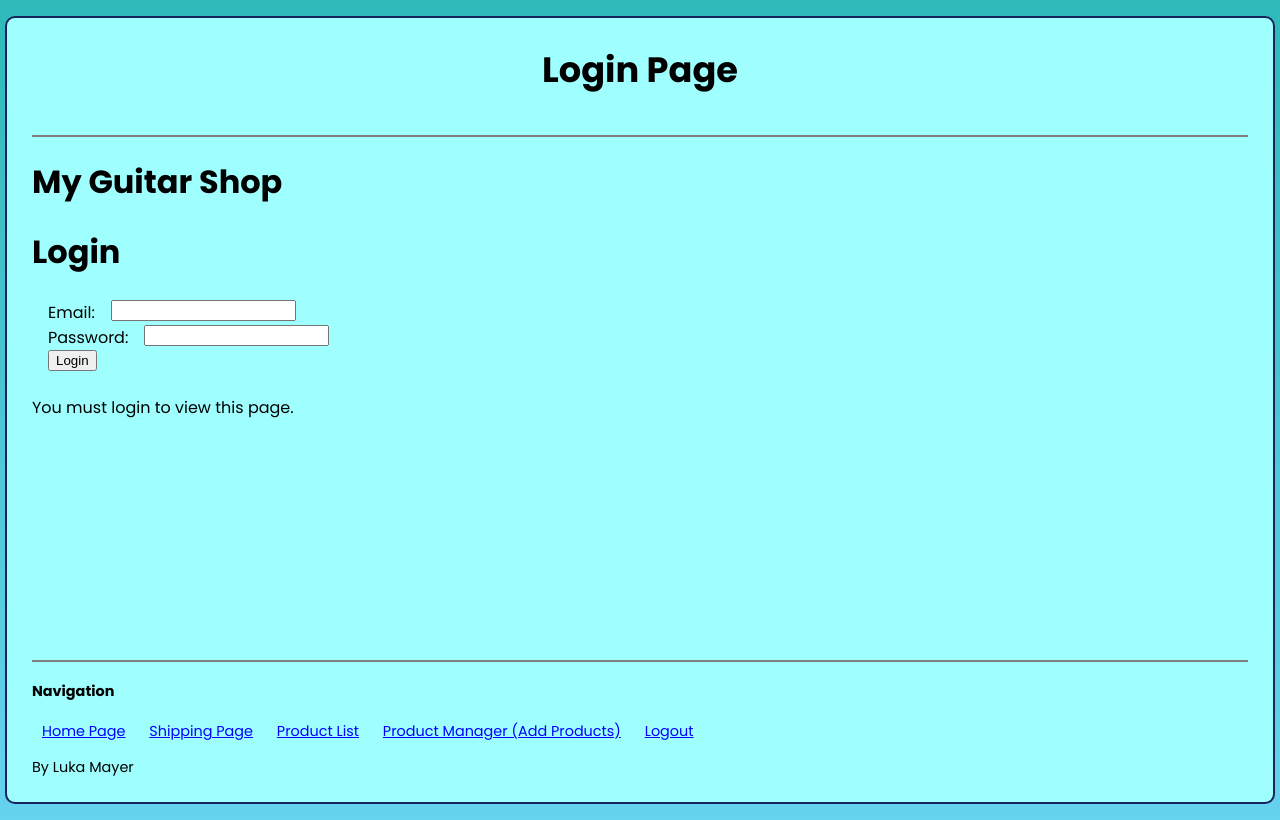
After one commit to LMNJIT/IT202-ldm29-Project, a PHP site: page /LMNJIT/authenticate.php in a window 1280 px wide. The commit adds this page. Run offline with PHP 8.4, Linux system fonts and the light colour scheme; tables that the repository leaves empty or names only in its code hold one stand-in row (values such as "Sample post").

Commit message:
part way done

```diff
--- /dev/null
+++ b/admin_db.php
@@ -0,0 +1,18 @@
+<?php
+    require_once('database_njit.php');
+    function is_valid_admin_login($email, $password) {
+        $db = getDB();
+        $query = 'SELECT password FROM techaccessoriesManagers WHERE emailAddress = :email';
+        $statement = $db->prepare($query);
+        $statement->bindValue(':email', $email);
+        $statement->execute();
+        $row = $statement->fetch();
+        $statement->closeCursor();
+        if ($row === false) {
+            return false;
+        } else {
+            $hash = $row['password'];
+            return password_verify($password, $hash);
+        }
+    }
+?>
--- /dev/null
+++ b/authenticate.php
@@ -0,0 +1,37 @@
+<?php
+    require_once('admin_db.php');
+    session_start();
+    $email = filter_input(INPUT_POST, 'email');
+    $password = filter_input(INPUT_POST, 'password');
+    if (is_valid_admin_login($email, $password)) {
+    // check valid login,
+    // then create valid entry in the $_SESSON global super array
+    $_SESSION['is_valid_admin'] = true;
+    // redirect logged in user to default page
+    echo "<p>You have successfully logged in.</p>";
+
+    $managers_id = filter_input(INPUT_GET, 'managers_id', FILTER_VALIDATE_INT);
+    if ($managers_id == NULL || $managers_id == FALSE) {
+        $managers_id = 1;
+    }
+
+    $queryManagers = 'SELECT * FROM techaccessoriesManagers WHERE techaccessoriesManagerID = :managers_id';
+    $statement = $db->prepare($queryManagers);
+    $statement->bindValue(':managers_id', $managers_id);
+    $statement->execute();
+    $manager = $statement->fetch();
+    $firstName = $manager['firstName'];
+    $lastName = $manager['lastName'];
+    $statement->closeCursor();
+
+    $_SESSION['user_info'] = ['firstName' => $firstName, 'lastName' => $lastName, 'email' => $email];
+
+    } else {
+        if ($email == NULL && $password == NULL) {
+        $login_message ='You must login to view this page.';
+        } else {
+        $login_message = 'Invalid credentials.';
+        }
+        include('login.php');
+    }
+?>
--- a/create_products.php
+++ b/create_products.php
@@ -81,7 +81,7 @@ Version 1.0
     <footer>
             <h4> Navigation </h4>
             <nav>
-                <a href="http://localhost/LMNJIT/git/IT202-ldm29-Project/home_page.html">Home Page</a>
+                <a href="http://localhost/LMNJIT/git/IT202-ldm29-Project/home_page.php">Home Page</a>
                 <a href="http://localhost/LMNJIT/git/IT202-ldm29-Project/shipping_page.php">Shipping Page</a>
                 <a href="http://localhost/LMNJIT/git/IT202-ldm29-Project/tech_accessories_product_list.php">Product List</a>
                 <a href="http://localhost/LMNJIT/git/IT202-ldm29-Project/create_products_form.php">Product Manager (Add Products)</a>
--- a/create_products_form.php
+++ b/create_products_form.php
@@ -62,7 +62,7 @@ Version 1.0
     <footer>
             <h4> Navigation </h4>
             <nav>
-                <a href="http://localhost/LMNJIT/git/IT202-ldm29-Project/home_page.html">Home Page</a>
+                <a href="http://localhost/LMNJIT/git/IT202-ldm29-Project/home_page.php">Home Page</a>
                 <a href="http://localhost/LMNJIT/git/IT202-ldm29-Project/shipping_page.php">Shipping Page</a>
                 <a href="http://localhost/LMNJIT/git/IT202-ldm29-Project/tech_accessories_product_list.php">Product List</a>
                 <a href="http://localhost/LMNJIT/git/IT202-ldm29-Project/create_products_form.php">Product Manager (Add Products)</a>
--- a/database_error.php
+++ b/database_error.php
@@ -25,7 +25,7 @@ Version 1.0
     <footer>
         <h4> Navigation </h4>
         <nav>
-            <a href="http://localhost/LMNJIT/git/IT202-ldm29-Project/home_page.html">Home Page</a>
+            <a href="http://localhost/LMNJIT/git/IT202-ldm29-Project/home_page.php">Home Page</a>
             <a href="http://localhost/LMNJIT/git/IT202-ldm29-Project/shipping_page.php">Shipping Page</a>
             <a href="http://localhost/LMNJIT/git/IT202-ldm29-Project/tech_accessories_product_list.php">Product List</a>
             <a href="http://localhost/LMNJIT/git/IT202-ldm29-Project/create_products_form.php">Product Manager (Add Products)</a>
--- a/database_njit.php
+++ b/database_njit.php
@@ -9,7 +9,28 @@ Version 1.0
 -->
 
 <?php
-    // Slide 24
+    require_once('database_njit.php');
+
+   //function getDB() {
+        $dsn = 'mysql:host=sql1.njit.edu;port=3306;dbname=ldm29';
+        $username = 'ldm29';
+        $password = 'IT202mySQL@';
+
+        try {
+            $db = new PDO($dsn, $username, $password);
+            // echo '<p>You are connected to the local database.</p>';
+        } catch(PDOException $ex) {
+            // -> equivalent of . in x.length() in java
+            $error_message = $ex->getMessage();
+            include('database_error.php');
+            exit();
+        }
+       // return $db;
+   //}
+
+   //getDB();
+
+    function getDB() {
         $dsn = 'mysql:host=sql1.njit.edu;port=3306;dbname=ldm29';
         $username = 'ldm29';
         $password = 'IT202mySQL@';
@@ -21,6 +42,8 @@ Version 1.0
             $error_message = $ex->getMessage();
             include('database_error.php');
             exit();
+        }
+       return $db;
    }
 ?>
 
@@ -38,7 +61,7 @@ Version 1.0
     <footer>
         <h4> Navigation </h4>
         <nav>
-            <a href="http://localhost/LMNJIT/git/IT202-ldm29-Project/home_page.html">Home Page</a>
+            <a href="http://localhost/LMNJIT/git/IT202-ldm29-Project/home_page.php">Home Page</a>
             <a href="http://localhost/LMNJIT/git/IT202-ldm29-Project/shipping_page.php">Shipping Page</a>
             <a href="http://localhost/LMNJIT/git/IT202-ldm29-Project/tech_accessories_product_list.php">Product List</a>
             <a href="http://localhost/LMNJIT/git/IT202-ldm29-Project/create_products_form.php">Product Manager (Add Products)</a>
--- /dev/null
+++ b/login.php
@@ -0,0 +1,61 @@
+<?php
+if (!isset($login_message)) {
+$login_message = 'You must login to view this page.';
+}
+?>
+<!DOCTYPE html>
+<html>
+    <head>
+        <title>Login Page</title>
+        <link rel="stylesheet" href="styles/lukas_tech_accessories.css"/>
+        <link rel="shortcun icon" href="images/shop_logo.png"/>
+        <header>
+            <h1>Login Page</h1>
+        </header>
+    </head>
+ <body>
+   <h1>My Guitar Shop</h1>
+ <main>
+   <h1>Login</h1>
+   <form action="authenticate.php" method="post">
+     <label>Email:</label>
+     <input type="text" name="email" value="">
+     <br>
+     <label>Password:</label>
+     <input type="password" name="password" value="">
+     <br>
+     <input type="submit" value="Login">
+   </form>
+   <p><?php echo $login_message; ?></p>
+ </main>
+ </body>
+ <footer>
+    <h4> Navigation </h4>
+    <nav>
+        <a href="http://localhost/LMNJIT/git/IT202-ldm29-Project/home_page.php">Home Page</a>
+        <a href="http://localhost/LMNJIT/git/IT202-ldm29-Project/shipping_page.php">Shipping Page</a>
+        <a href="http://localhost/LMNJIT/git/IT202-ldm29-Project/tech_accessories_product_list.php">Product List</a>
+        <a href="http://localhost/LMNJIT/git/IT202-ldm29-Project/create_products_form.php">Product Manager (Add Products)</a>
+        <?php
+            session_start();
+            if (isset($_SESSION['is_valid_admin'])) {
+        ?>
+        <a href="http://localhost/LMNJIT/git/IT202-ldm29-Project/login.php">Login</a>
+        <?php } else { ?>
+        <a href="http://localhost/LMNJIT/git/IT202-ldm29-Project/logout.php">Logout</a>
+        <?php } ?>
+    </nav>
+        <p>By Luka Mayer</p>
+    </footer>
+    <!-- Poppins Font from https://fonts.google.com/selection/embed -->
+    <link rel="preconnect" href="https://fonts.googleapis.com">
+    <link rel="preconnect" href="https://fonts.gstatic.com" crossorigin>
+    <link href="https://fonts.googleapis.com/css2?family=Poppins:ital,wght@0,100;0,200;0,300;0,400;0,500;0,600;0,700;0,800;0,900;1,100;1,200;1,300;1,400;1,500;1,600;1,700;1,800;1,900&display=swap" rel="stylesheet">
+</html>
+
+
+<!--
+'luka@lukastechaccessories.com','pass123','Luka','Mayer');
+'maurice@lukastechaccessories.com','mauriceThegeese','Maurice','Geese');
+'diocletian@lukastechaccessories.com','dioDiodio','Diocletian','III');
+-->
--- a/shipping_page.php
+++ b/shipping_page.php
@@ -102,7 +102,7 @@ Version 1.0
     <footer>
         <h4> Navigation </h4>
         <nav>
-            <a href="http://localhost/LMNJIT/git/IT202-ldm29-Project/home_page.html">Home Page</a>
+            <a href="http://localhost/LMNJIT/git/IT202-ldm29-Project/home_page.php">Home Page</a>
             <a href="http://localhost/LMNJIT/git/IT202-ldm29-Project/shipping_page.php">Shipping Page</a>
             <a href="http://localhost/LMNJIT/git/IT202-ldm29-Project/tech_accessories_product_list.php">Product List</a>
             <a href="http://localhost/LMNJIT/git/IT202-ldm29-Project/create_products_form.php">Product Manager (Add Products)</a>
--- a/shipping_page_results.php
+++ b/shipping_page_results.php
@@ -158,7 +158,7 @@ Version 1.0
     <footer>
         <h4> Navigation </h4>
         <nav>
-            <a href="http://localhost/LMNJIT/git/IT202-ldm29-Project/home_page.html">Home Page</a>
+            <a href="http://localhost/LMNJIT/git/IT202-ldm29-Project/home_page.php">Home Page</a>
             <a href="http://localhost/LMNJIT/git/IT202-ldm29-Project/shipping_page.php">Shipping Page</a>
             <a href="http://localhost/LMNJIT/git/IT202-ldm29-Project/tech_accessories_product_list.php">Product List</a>
             <a href="http://localhost/LMNJIT/git/IT202-ldm29-Project/create_products_form.php">Product Manager (Add Products)</a>
--- a/tech_accessories_product_list.php
+++ b/tech_accessories_product_list.php
@@ -107,7 +107,7 @@ Version 1.0
     <footer>
         <h4> Navigation </h4>
         <nav>
-            <a href="http://localhost/LMNJIT/git/IT202-ldm29-Project/home_page.html">Home Page</a>
+            <a href="http://localhost/LMNJIT/git/IT202-ldm29-Project/home_page.php">Home Page</a>
             <a href="http://localhost/LMNJIT/git/IT202-ldm29-Project/shipping_page.php">Shipping Page</a>
             <a href="http://localhost/LMNJIT/git/IT202-ldm29-Project/tech_accessories_product_list.php">Product List</a>
             <a href="http://localhost/LMNJIT/git/IT202-ldm29-Project/create_products_form.php">Product Manager (Add Products)</a>
```
Also changed, not shown: home_page.php (renamed from home_page.html, +11 -1 lines), logout.php (added, +17 -0 lines), menu.php (added, +19 -0 lines). Lines whose indentation alone changed are shown as unchanged.
